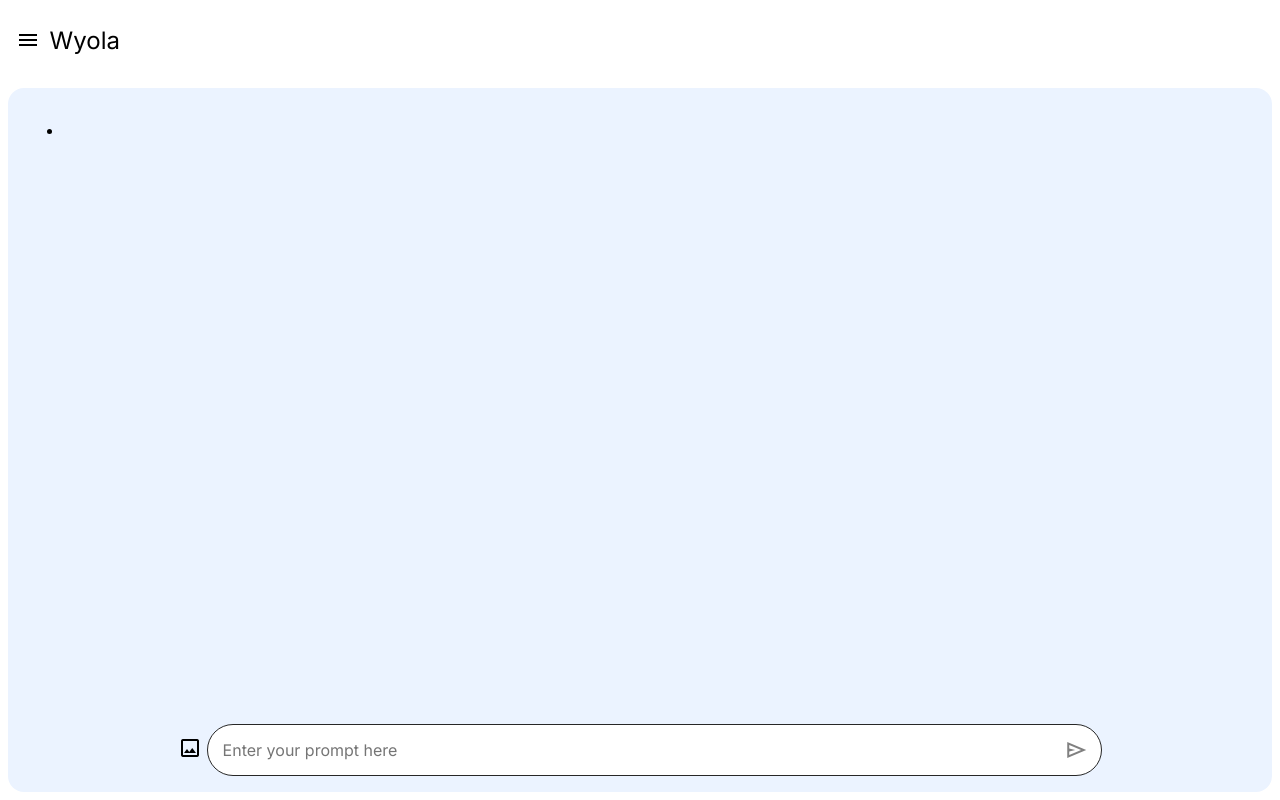
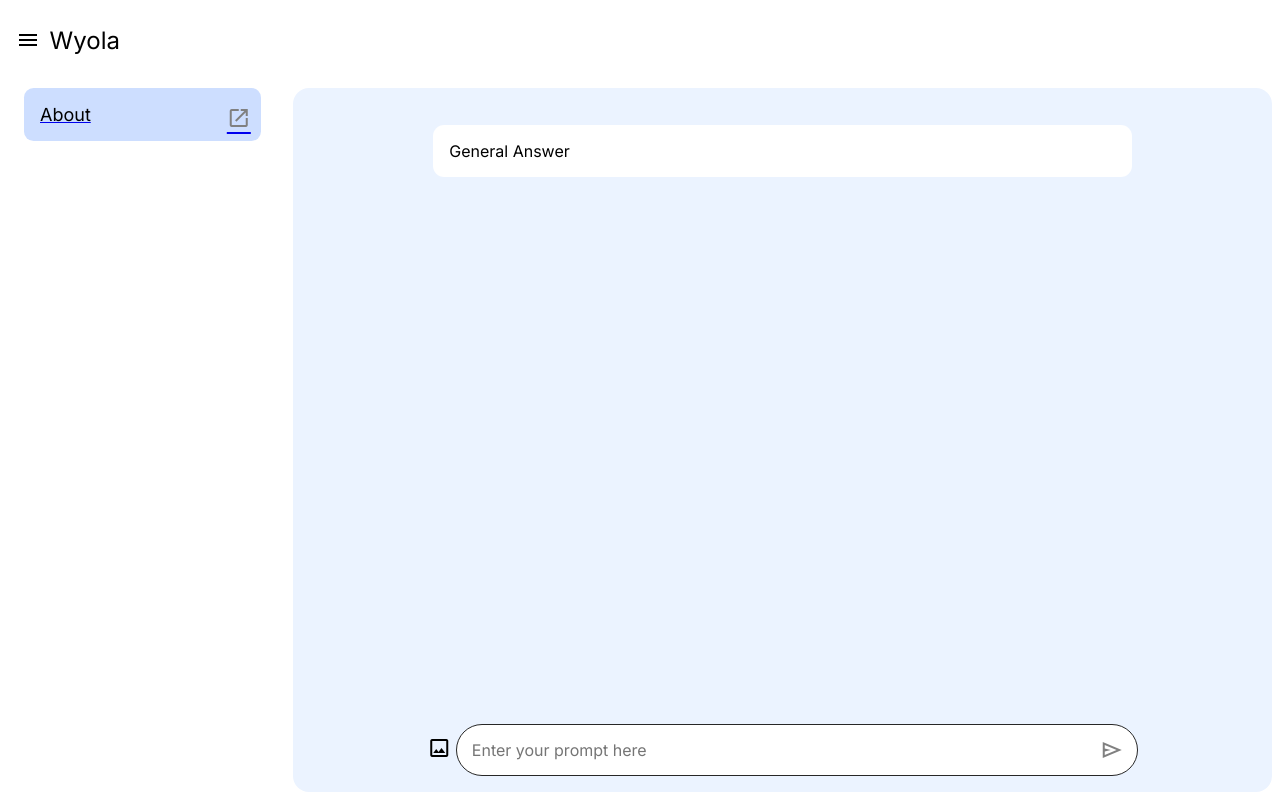
Before and after one commit to purplehexcode/wyola, a React (Vite) app: page / in a window 1280 px wide. Both pictures are taken after a click on the element "send". Built offline with nearby package versions, Linux system fonts and the light colour scheme.

Commit message:
height issue chages

```diff
--- a/src/App.css
+++ b/src/App.css
@@ -58,8 +58,28 @@
   display: flex;
   flex-direction: column;
 }
+.messages-adapter{
+  overflow-y: scroll;
+  width: 75%;
+}
 .messages-container{
   flex-grow: 1;
+  margin: 0.5rem;
+  display: flex;
+  justify-content: center;
+
+}
+
+.question{
+  padding: 0.4rem;
+}
+.answer{
+
+  background: white;
+  padding: 1rem;
+  border-radius: 0.7rem;
+
+
 }
 .hello-message{
   margin: 0.2rem;
@@ -194,4 +214,7 @@ input[type='file']:focus{
   .query-container{
     width: 90%;
   }
+  .messages-adapter{
+    width: 90%;
+  }
 }
--- a/src/components/Input.jsx
+++ b/src/components/Input.jsx
@@ -16,11 +16,17 @@ const Input = ({query,setQuery,setMessages,messages}) => {
     }
 
     const updateMessages = () => {
-        setMessages(messages.concat(query.text))
+        const newQuery = {
+            ...query,
+            new:true,
+        }
+
+        setMessages(messages.concat(newQuery))
         setQuery({
-            text: '',
-            files: [],
+            text:'',
+            files:[]
         })
+
     }
     return (
         <div  className="input-container">
--- a/src/components/MessagesHolder.jsx
+++ b/src/components/MessagesHolder.jsx
@@ -1,3 +1,5 @@
+import { useEffect } from "react"
+
 const EmptyMessages = () => {
     return (
         <>
@@ -6,21 +8,56 @@ const EmptyMessages = () => {
     )
 }
 
-const MessagesAdapter = ({messages}) => {
+const getAnswer = () =>{
+    console.log('returned answer')
+    return 'General Answer'
+}
+
+const MessagesAdapter = ({messages,setMessages}) => {
+    useEffect(()=>{
+        console.log('before',messages)
+        const getSolution = async()=>{
+            var questions = [...messages]
+            var lastQuestion = questions[messages.length-1]
+            if(lastQuestion.new){
+                var answer = await getAnswer(lastQuestion)
+                if(answer){
+                    lastQuestion.answer = answer
+                    lastQuestion.new=false
+                    setMessages(questions)
+                    console.log('after',questions)
+                }
+            }
+
+        }
+        getSolution()
+
+    },[messages])
+
     return (
-        <ul className="messages-adapter">
+        <div className="messages-adapter">
             {
-                messages.map(message=><li>{message}</li>)
+                messages.map((message,index)=>{
+                return (
+                    <div className="message" key={index}>
+                        <div className="question">{message.text}</div>
+                        <div className="answer">{message.answer}</div>
+                    </div>
+
+                )
+            })
             }
-        </ul>
+        </div>
     )
 }
-const MessagesHolder = ({messages}) => {
+
+
+const MessagesHolder = ({messages,setMessages}) => {
 
     return (
         <div className="messages-container">
             {
-                messages.length===0?<EmptyMessages/>:<MessagesAdapter messages={messages}/>
+                messages.length===0?<EmptyMessages/>:<MessagesAdapter messages={messages} setMessages={setMessages}/>
             }
         </div>
     )
--- a/src/fragments/Article.jsx
+++ b/src/fragments/Article.jsx
@@ -11,7 +11,7 @@ const Article = ()=>{
 
     return (
         <div className="article-area">
-            <MessagesHolder messages={messages}/>
+            <MessagesHolder messages={messages} setMessages={setMessages}/>
             <Input query={query} setQuery={setQuery} setMessages={setMessages} messages={messages}/>
         </div>
 
--- a/src/fragments/Title.jsx
+++ b/src/fragments/Title.jsx
@@ -1,3 +1,5 @@
+import { useEffect } from "react"
+
 const Title = ({navOpen,setNavOpen}) => {
     const handleNavOpen = () =>{
         if(navOpen){
@@ -7,6 +9,11 @@ const Title = ({navOpen,setNavOpen}) => {
             setNavOpen(true)
         }
     }
+    useEffect(()=>{
+        if(window.innerWidth>700){
+            setNavOpen(true)
+        }
+    },[])
     return (
         <div className="title-area">
             <div className="title-container">
```
